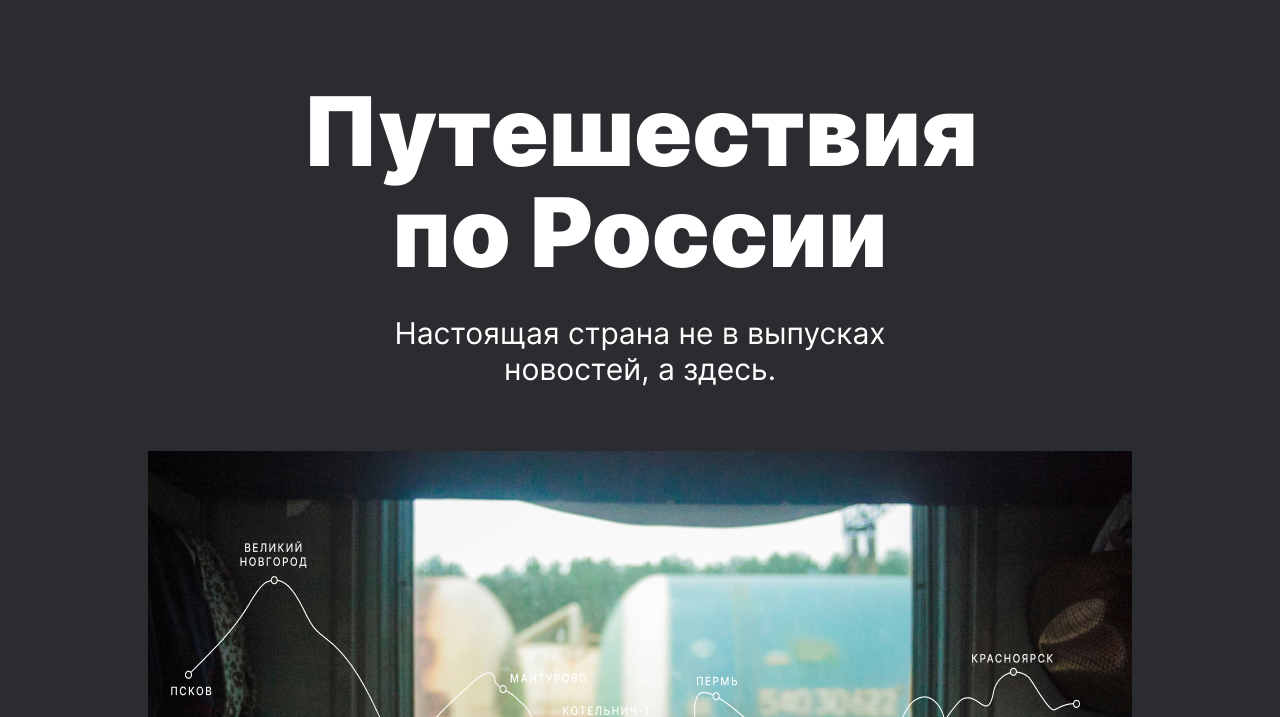
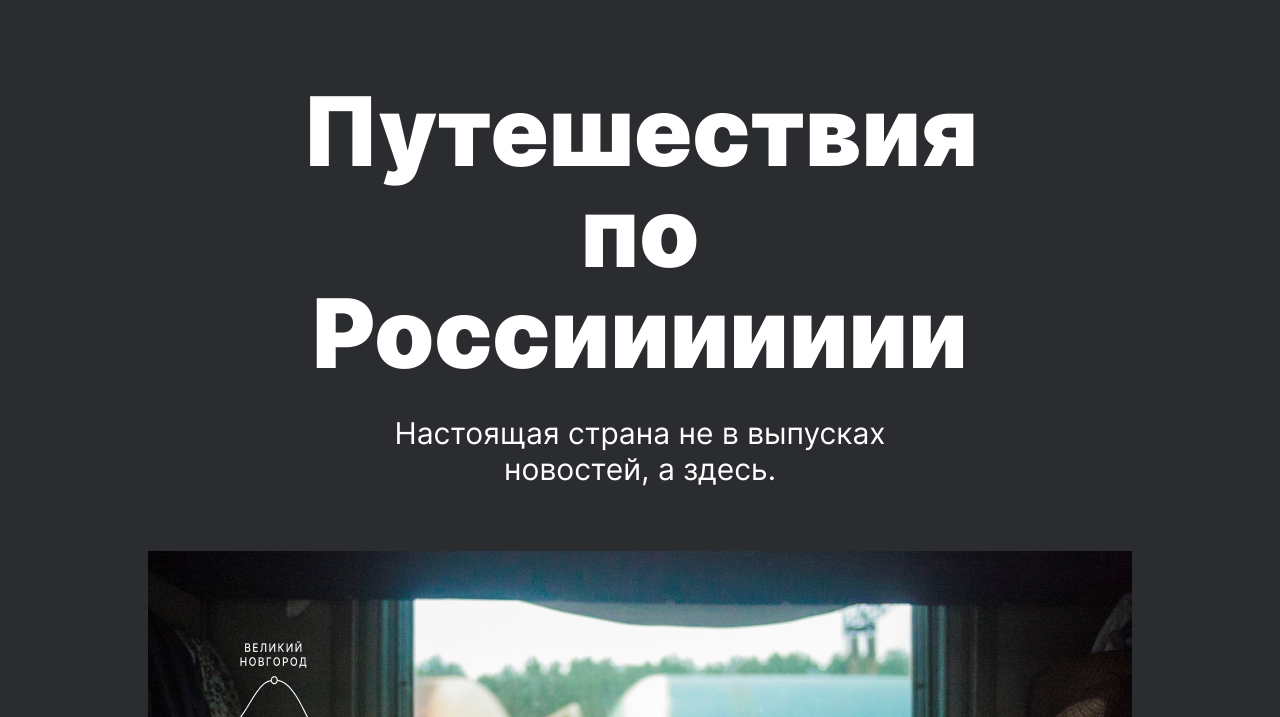
Before and after one commit to LuciferD26/russian-travel, a plain HTML site: page index.html in a window 1280 px wide. Shown: the part 83-800 px from the top of the page. Drawn offline with Linux system fonts and the light colour scheme.

Commit message:
Тест

```diff
--- a/index.html
+++ b/index.html
@@ -19,7 +19,7 @@
   <main class="content">
 
     <section class="lead">
-      <h1 class="lead__title">Путешествия по России</h1>
+      <h1 class="lead__title">Путешествия по Россиииииии</h1>
       <p class="lead__subtitle">Настоящая страна не в выпусках новостей, а здесь.</p>
       <figure class="lead__figure">
         <img src="./images/lead-polka.jpg" alt="Изображение спящей девушки в вагоне поезда" class="lead__image">
```
